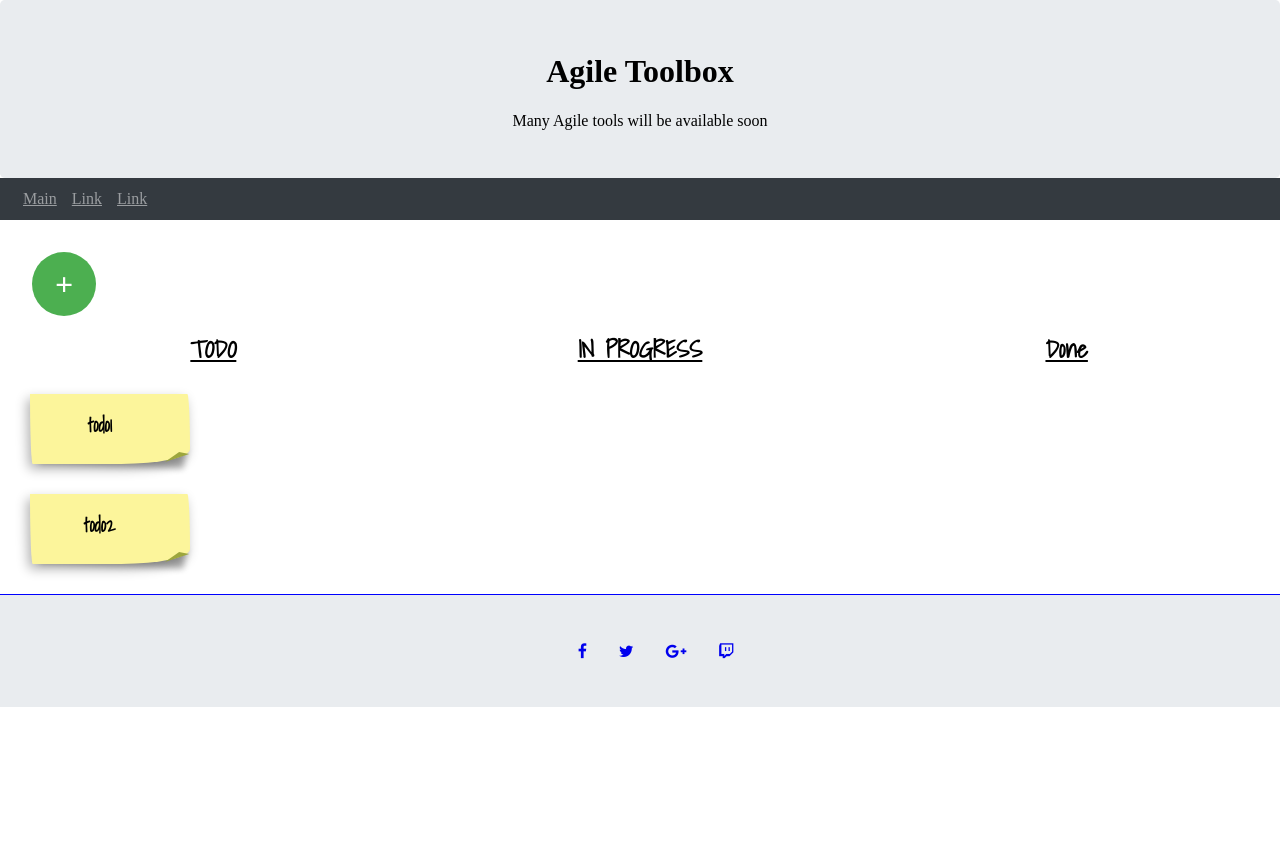
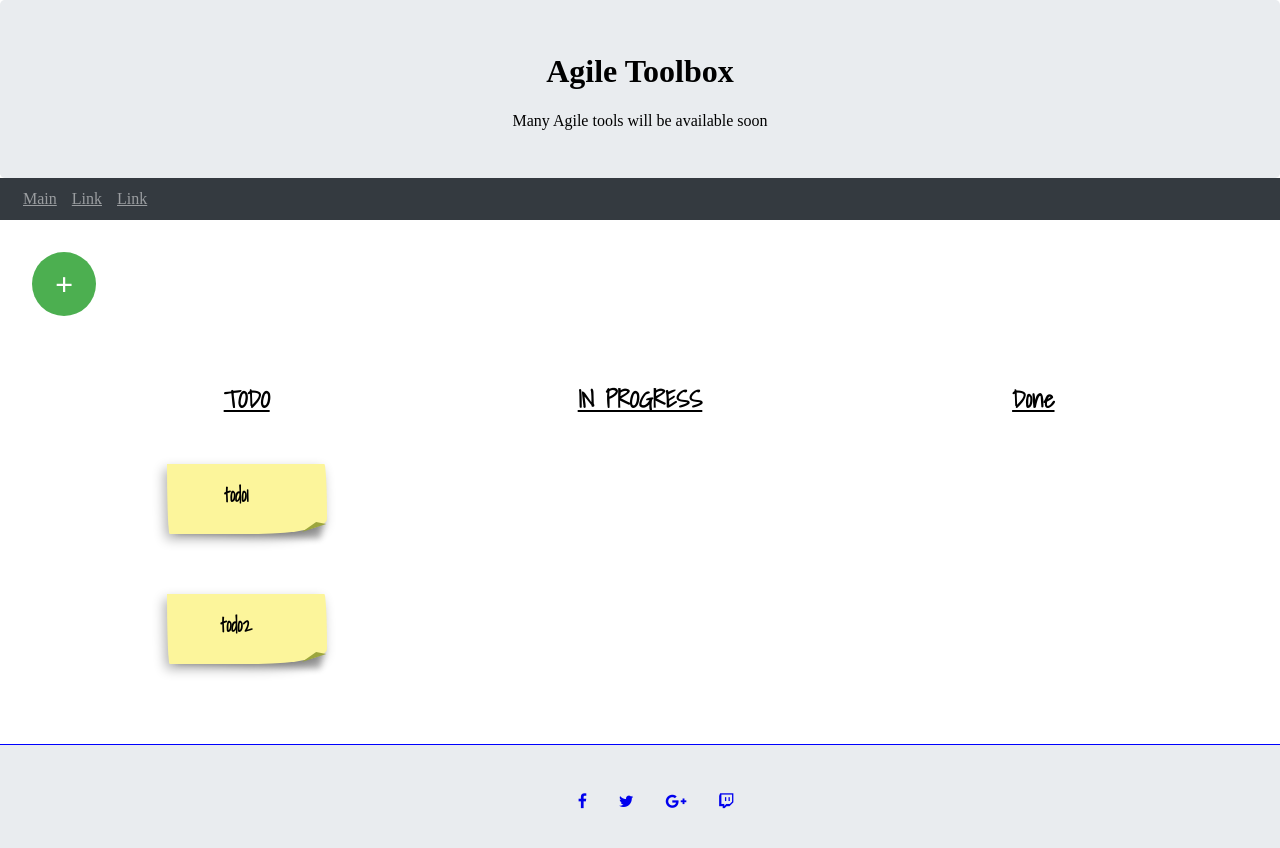
Before and after one commit to RodinDenis/agile-tool-box, a Vue app in the folder front/: page / in a window 1280 px wide. Shown: the top 848 px of the page. Before the commit the page ends 800 px from the top, so only its background shows below. Built offline with nearby package versions, Linux system fonts and the light colour scheme.

Commit message:
стикеры выровнены по центру

```diff
--- a/front/public/index.css
+++ b/front/public/index.css
@@ -59,6 +59,9 @@ section {
     margin: 0 auto;
     width: 100%;
     text-align: center;
+    display: flex;
+    align-items: center;
+    flex-direction: column;
 }
 
 section H2 {
--- a/front/src/App.vue
+++ b/front/src/App.vue
@@ -33,17 +33,3 @@ export default {
   },
 }
 </script>
-
-<style scoped>
-main {
-  /*margin: 50px;*/
-  margin: 0px;
-  display: flex;
-}
-
-section {
-  margin: 0 auto;
-  width: 100%;
-  text-align: center;
-}
-</style>
```
